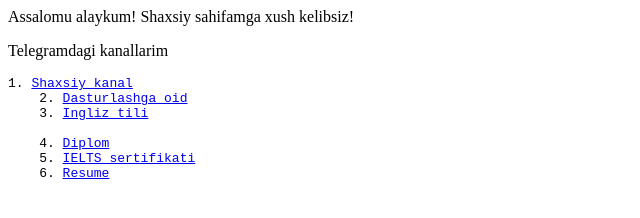
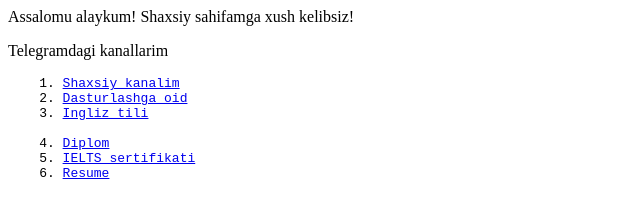
Before and after one commit to utkirbekQutfiddinov/utkirbekQutfiddinov.github.io, a plain HTML site: page index.html in a window 1280 px wide. Shown: the whole page, without its empty margins (0-640 px from the left). Drawn offline with Linux system fonts and the light colour scheme.

Commit message:
Update index.html

```diff
--- a/index.html
+++ b/index.html
@@ -5,7 +5,8 @@
   <body>
     <p>Assalomu alaykum! Shaxsiy sahifamga xush kelibsiz!</p>
     <p>Telegramdagi kanallarim</p>
-    <pre>1. <a href="https://t.me/menBilmayman">Shaxsiy kanal</a>
+    <pre>
+    1. <a href="https://t.me/menBilmayman">Shaxsiy kanalim</a>
     2. <a href="https://t.me/coding_journey">Dasturlashga oid</a>
     3. <a href="https://t.me/+MmFGl7jzgMA0YTUy">Ingliz tili</a>
 
```
